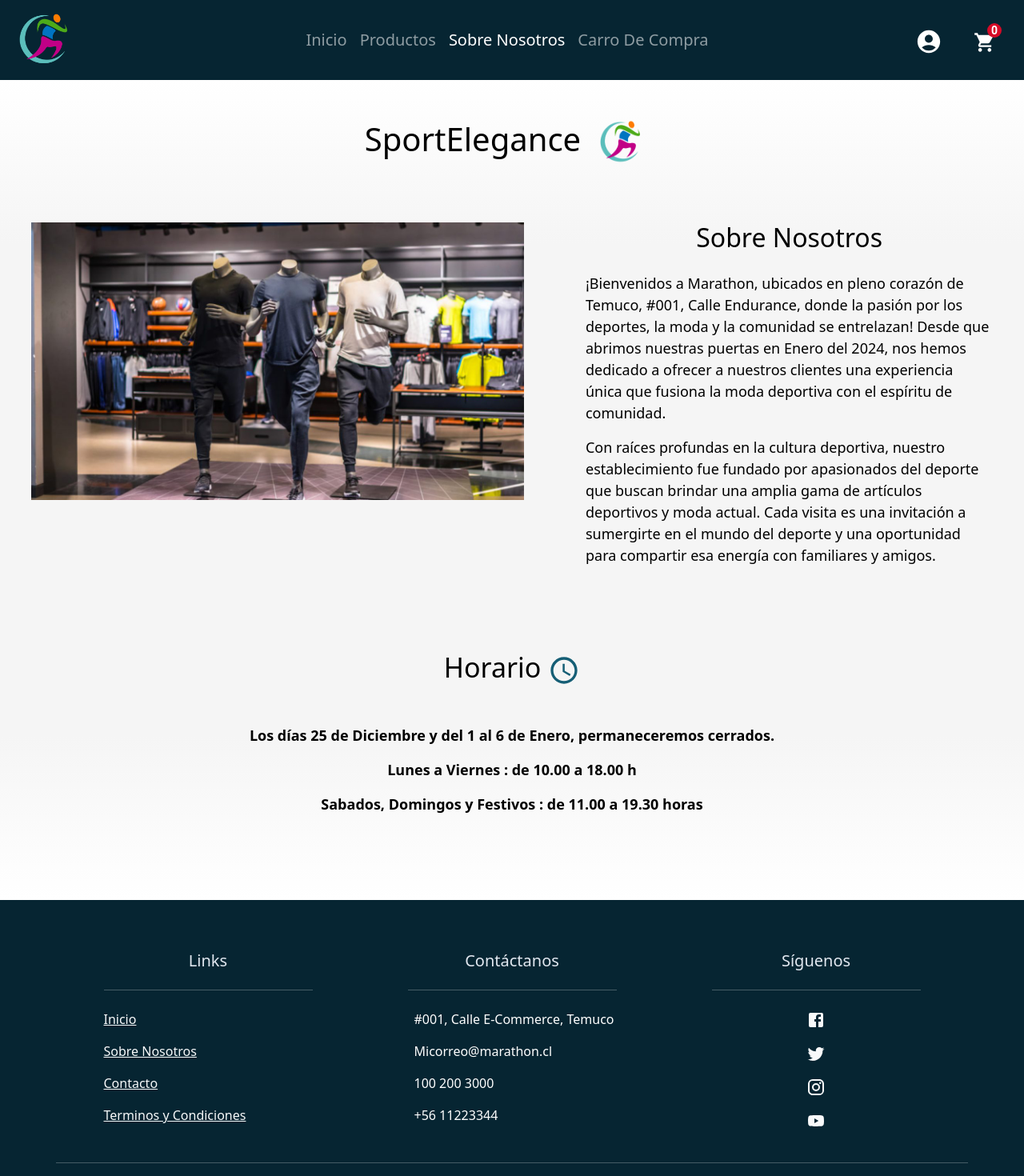
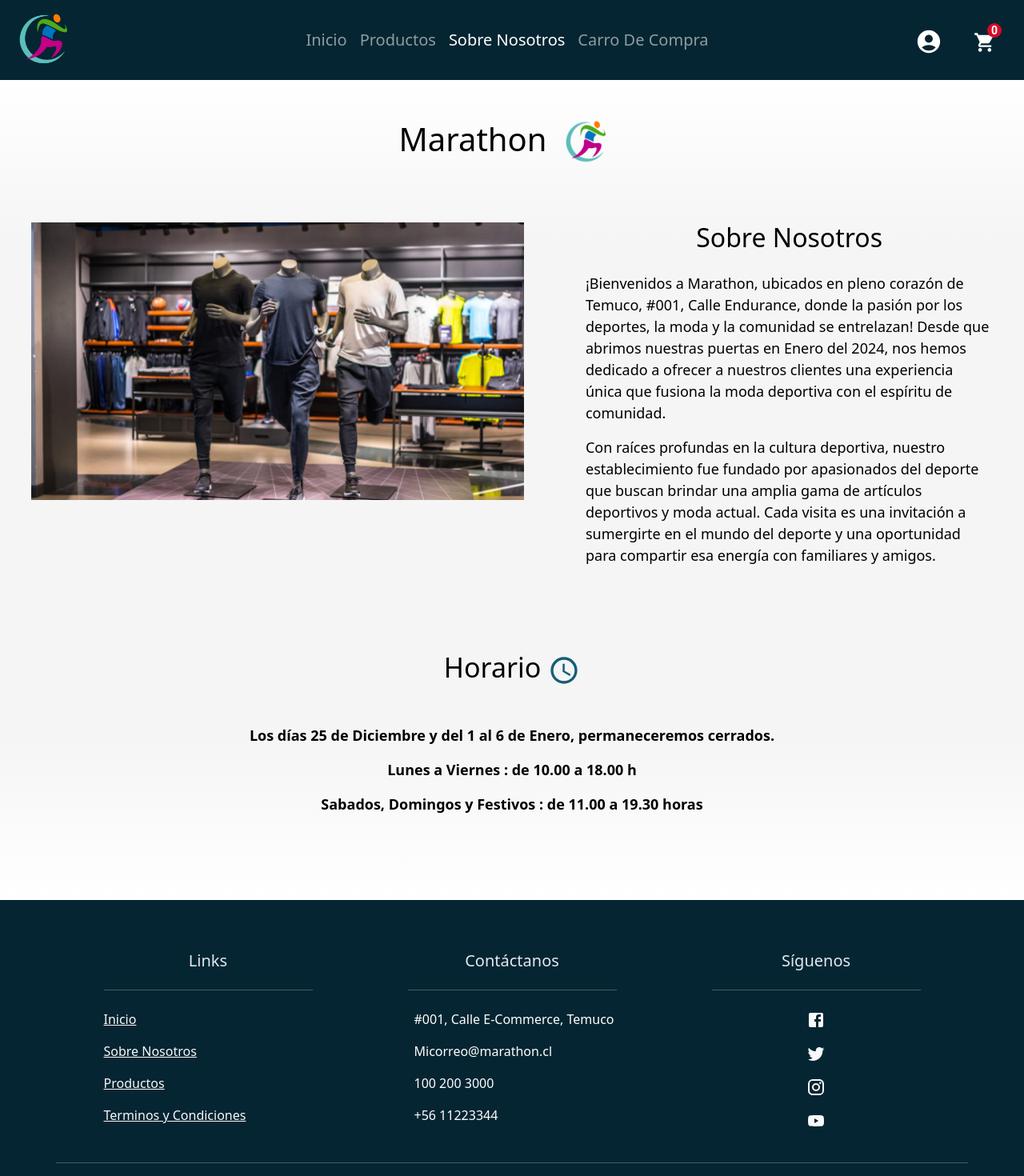
Before and after one commit to RichiFU/Proyecto-5-E-commerce-Front-End, a React (Vite) app: page /about in a window 1280 px wide. Shown: the top 1470 px of the page at 80% size. Built offline with nearby package versions, Linux system fonts and the light colour scheme; no server answers.

Commit message:
Arreglando detalles

```diff
--- a/src/components/footer/Footer.jsx
+++ b/src/components/footer/Footer.jsx
@@ -26,13 +26,13 @@ const Footer = () => {
                             <hr className="mb-4" />
                             <ul className="list-unstyled text-md-start">
                                 <li className="mb-3">
-                                    <a href="#" className="links-footer text-light" >Inicio</a>
+                                    <a href="/" className="links-footer text-light" >Inicio</a>
                                 </li>
                                 <li className="mb-3">
-                                    <a href="#" className="links-footer text-light">Sobre Nosotros</a>
+                                    <a href="/about" className="links-footer text-light">Sobre Nosotros</a>
                                 </li >
                                 <li className="mb-3">
-                                    <a href="#" className="links-footer text-light">Contacto</a>
+                                    <a href="/products" className="links-footer text-light">Productos</a>
                                 </li>
                                 <li className="mb-3">
                                     <NavLink to="/terms" className="links-footer text-light" onClick={scrollToTop}>
--- a/src/views/about/About.jsx
+++ b/src/views/about/About.jsx
@@ -11,7 +11,7 @@ const About = () => {
             <div className="custom-background">
                 <Container className="mx-auto" style={{ maxWidth: "1400px" }}>
                     <div className=' custom-about-title  d-flex align-items-center justify-content-center'>
-                        <h1>SportElegance</h1>
+                        <h1>Marathon</h1>
                         <Image src="../../../public/logo-sport-eg.png" className="mx-4 home-logo" rounded />
                     </div>
 
--- a/src/views/home/Home.jsx
+++ b/src/views/home/Home.jsx
@@ -5,17 +5,21 @@ import { NavLink } from 'react-router-dom';
 
 const Home = () => {
 
+    const scrollToTop = () => {
+        window.scrollTo({ top: 0, behavior: 'smooth' });
+    };
+
     return (
         <main className="bg-home">
 
             <div className="content-carousel-1 text-center d-flex flex-column justify-content-center align-items-center">
                 {/* Presentación */}
                 <div className='title-container d-flex align-items-center'>
-                    <h1>SportElegance</h1>
+                    <h1>Marathon</h1>
                     <Image src="../../../public/logo-sport-eg.png" className="mx-4 home-logo" rounded />
                 </div>
                 <h4>
-                    Vive la fusión perfecta entre estilo y rendimiento en SportElegance.
+                    Vive la fusión perfecta entre deporte, estilo y rendimiento en Marathon.
                 </h4>
             </div>
 
@@ -47,7 +51,7 @@ const Home = () => {
                 <h1>Descubre Tu Estilo Activo</h1>
                 <h4>Encuentra la ropa deportiva que refleje tu pasión por el fitness y te haga destacar con elegancia en cada entrenamiento.</h4>
                 <div className='button-container'>
-                    <Button as={NavLink} to="/products" className="custom-button" variant="outlined" color="inherit">
+                    <Button as={NavLink} to="/products" onClick={scrollToTop} className="custom-button" variant="outlined" color="inherit">
                         Explorar
                     </Button>
                 </div>
```
